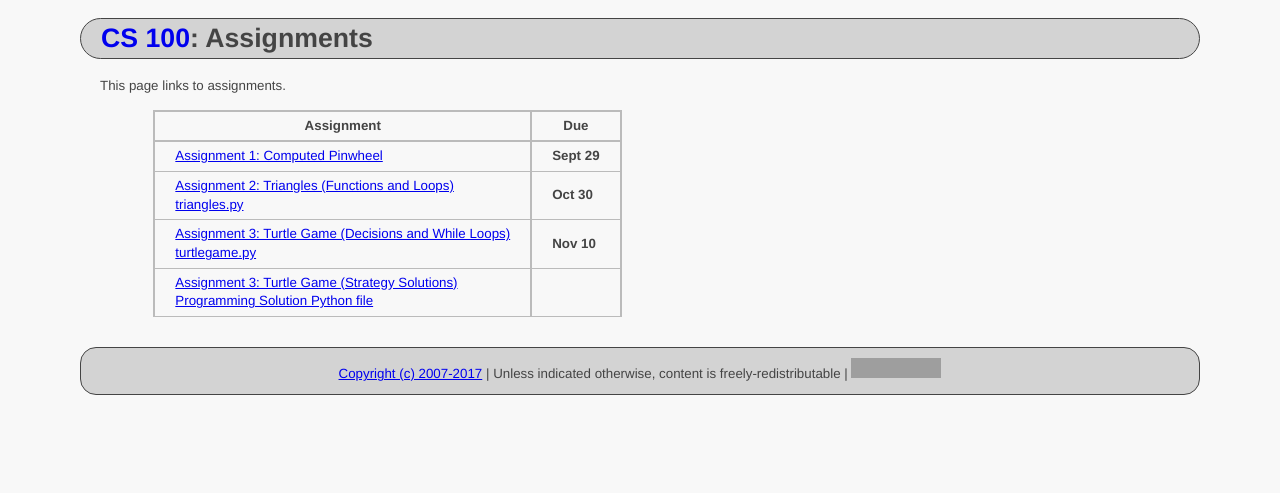
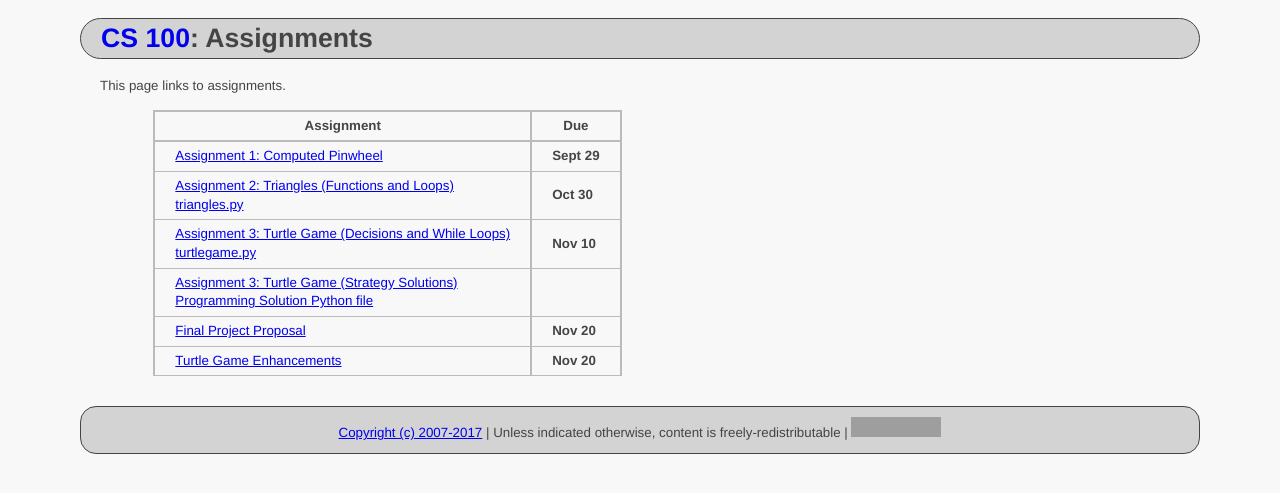
Before and after one commit to ycpcs/cs100-fall2017, a Jekyll site: the page built from assign/index.md, in a window 1280 px wide. Shown: the top 493 px of the page. Built offline with Jekyll 4.4.1, drawn with Linux system fonts in a browser that asks for light colours; grey boxes are pictures that could not be loaded.

Commit message:
final project

```diff
--- a/assign/index.md
+++ b/assign/index.md
@@ -12,7 +12,9 @@ This page links to assignments.
 > [Assignment 1: Computed Pinwheel](CPADS_Assign1.pdf)                                   | **Sept 29** |
 > [Assignment 2: Triangles (Functions and Loops)](CPADS_Assign2.pdf) <br /> [triangles.py](src/triangles.py)                                                         | **Oct 30**  |
 > [Assignment 3: Turtle Game (Decisions and While Loops)](CPADS_Assign3.pdf) <br /> [turtlegame.py](src/turtlegame.py)                                                       | **Nov 10**  |
-> [Assignment 3: Turtle Game (Strategy Solutions)](CPADS_Assign3-strategies-solution.pdf) <br /> [Programming Solution Python file](src/turtlegame-solution.py)                                                 |             |
+> [Assignment 3: Turtle Game (Strategy Solutions)](CPADS_Assign3-strategies-solution.pdf) <br /> [Programming Solution Python file](src/turtlegame-solution.py)                                                        |             |
+> [Final Project Proposal](CPADS_FinalProject.pdf)                                       | **Nov 20** |
+> [Turtle Game Enhancements](CPADS_TurtleGameProject.pdf)                                | **Nov 20** |
 
 <!--
 > [Assignment 2: Pyramid](CPADS_Assign2.pdf)  <br> [drawPyramidWithSquares Solution](cs100_assign02_drawPyramidWithSquares_solution.py) <br> [drawPyramidWithEquiTriangles Solution](cs100_assign02_drawPyramidWithEquiTriangles_solution.py)   | **Oct 12** |
```
Also changed, not shown: 2 other files.
